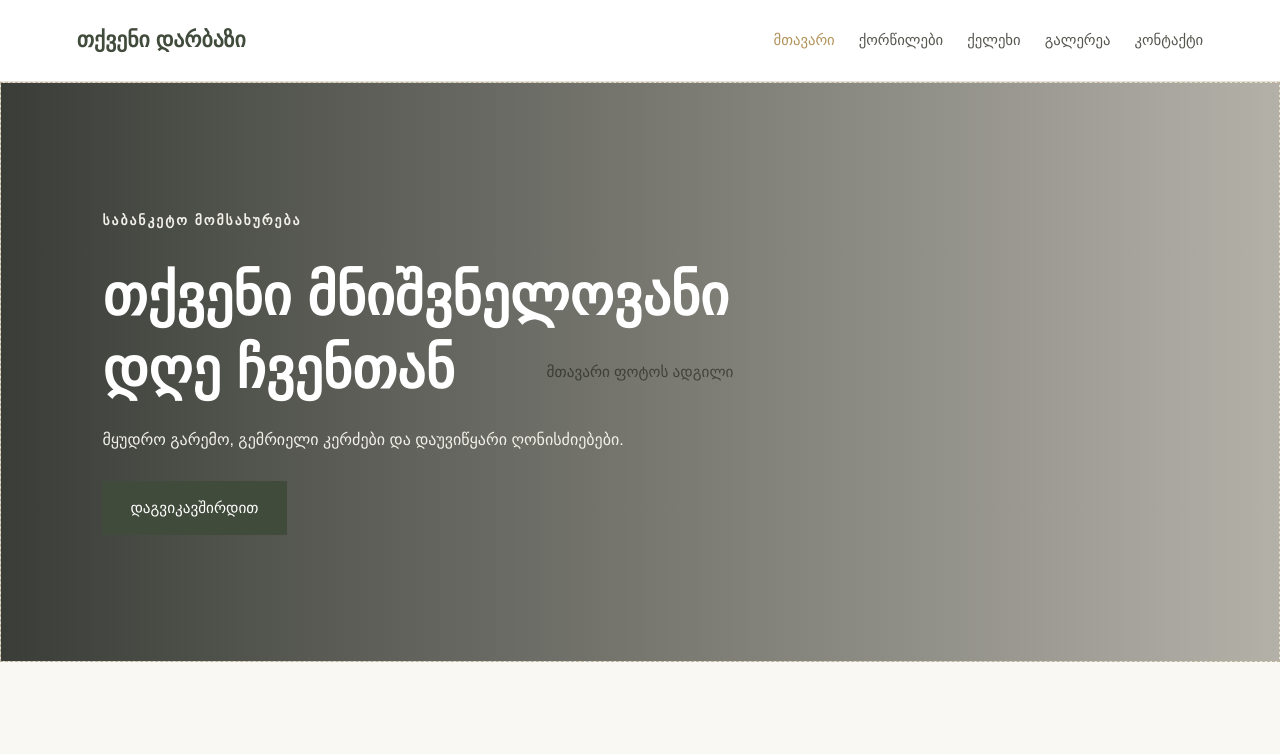
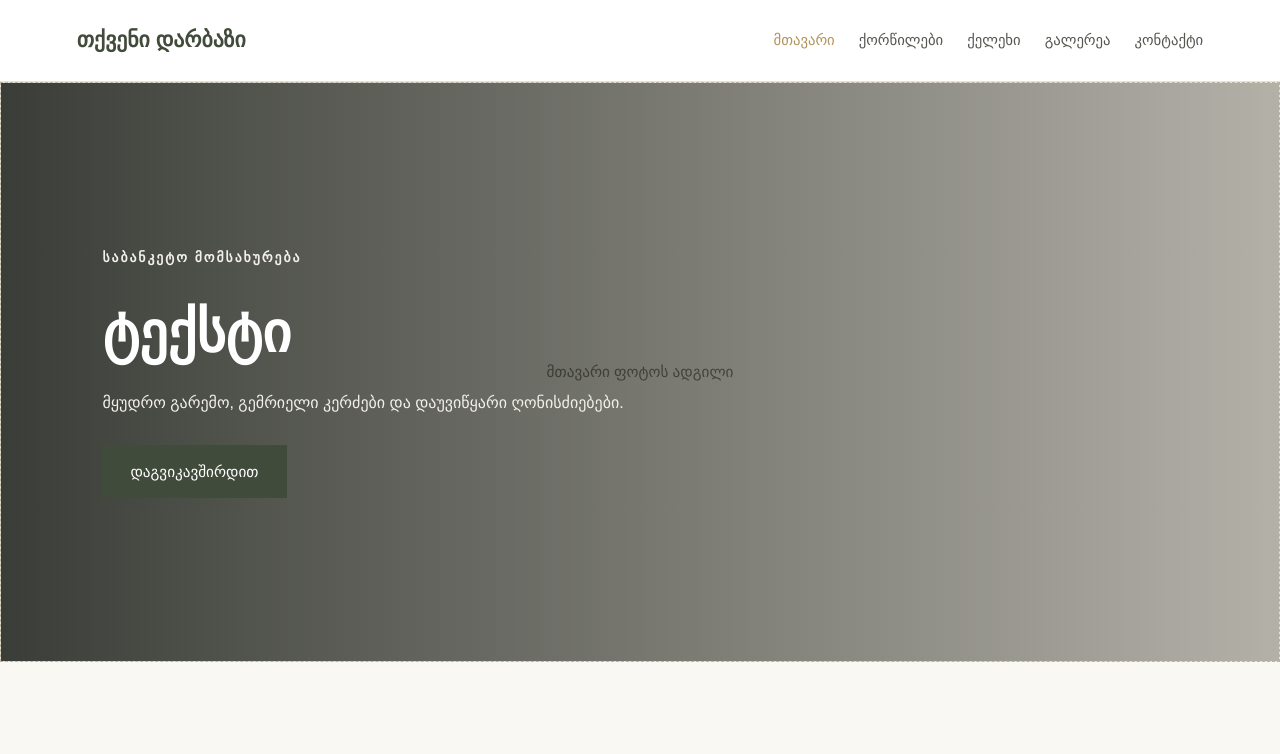
Before and after one commit to gofooo/demo-2, a plain HTML site: page index.html in a window 1280 px wide. Shown: the top 754 px of the page. Drawn offline with Linux system fonts and the light colour scheme.

Commit message:
Update index.html

```diff
--- a/index.html
+++ b/index.html
@@ -28,7 +28,7 @@
     </div>
     <div class="hero-content">
       <p class="eyebrow">საბანკეტო მომსახურება</p>
-      <h1>თქვენი მნიშვნელოვანი დღე ჩვენთან</h1>
+      <h1>ტექსტი</h1>
       <p>
         მყუდრო გარემო, გემრიელი კერძები
         და დაუვიწყარი ღონისძიებები.
```
